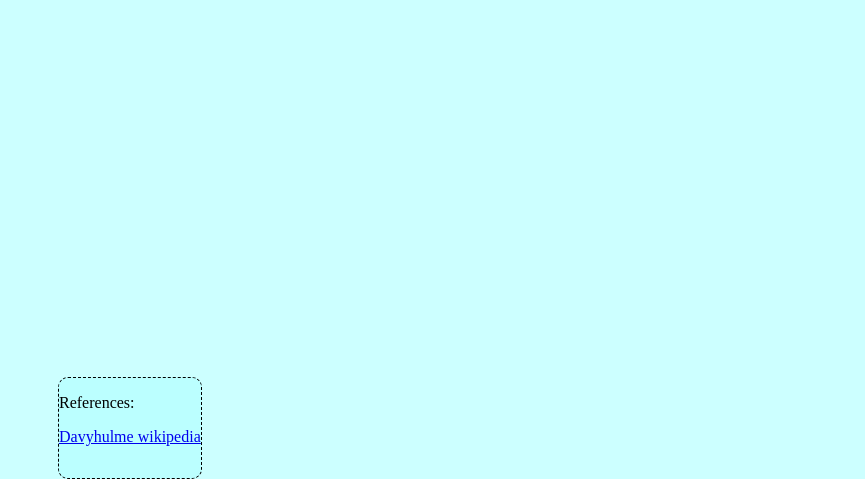
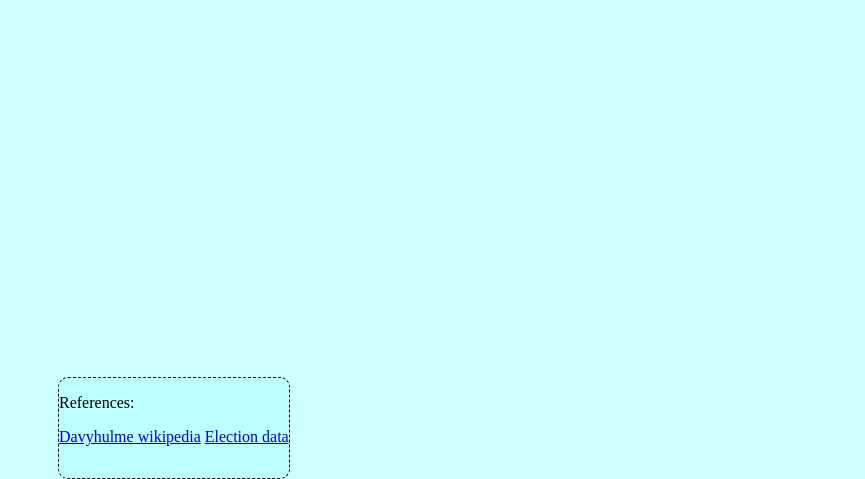
Before and after one commit to ggggg-g/Davyhulme, a plain HTML site: page index.html in a window 1280 px wide. Shown: the part 589-1068 px from the top of the page, without its empty margins (0-865 px from the left). Drawn offline with Linux system fonts and the light colour scheme.

Commit message:
Update index.html

```diff
--- a/index.html
+++ b/index.html
@@ -45,6 +45,7 @@
 		<div class="dashed" style="position:absolute; height:100px; margin-top:400px; margin-left:50px; background-color: #BBFFFF;">
 			<p class="ref">References:</p>
 			<a class="ref" href="https://en.wikipedia.org/wiki/Davyhulme_(UK_Parliament_constituency)">Davyhulme wikipedia</a>
+			<a class="ref" href="http://dvhm.gov.uk/elections">Election data</a>
 		</div>
 	</body>
 </html>
```
